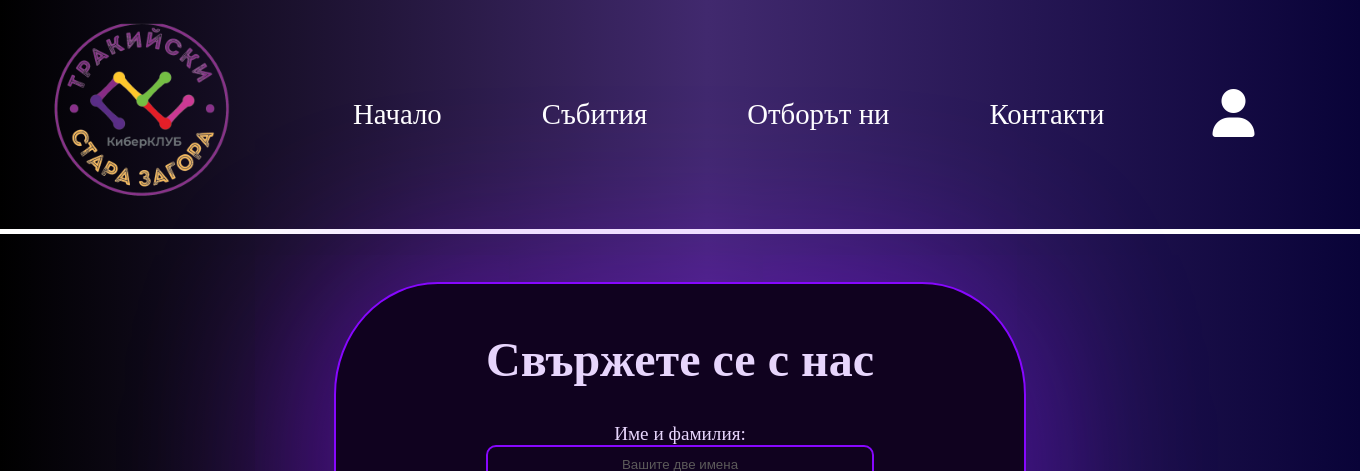
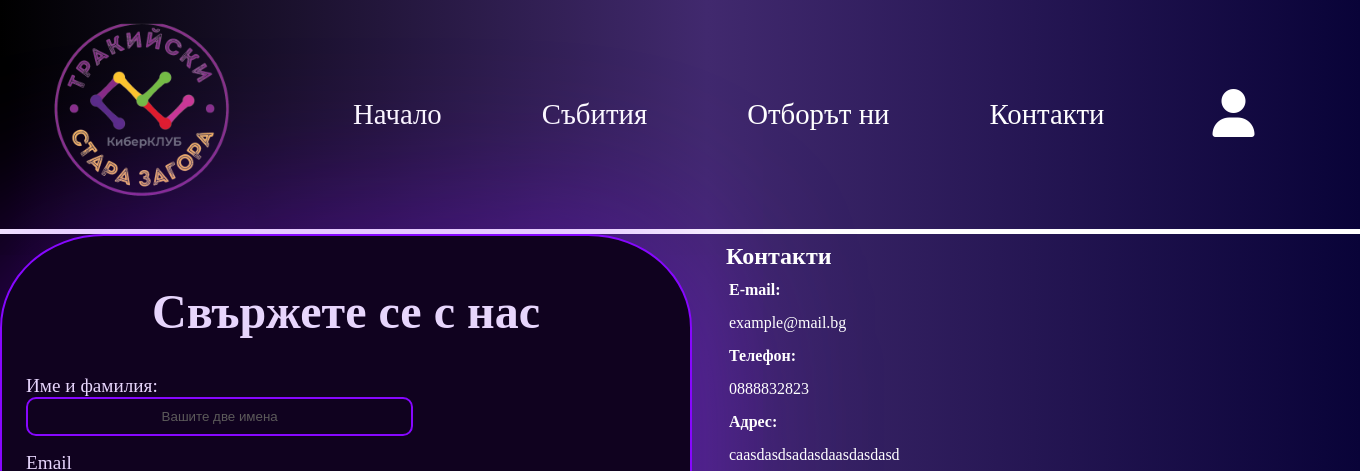
Before and after one commit to zenev777/CyberClubProject, a PHP site: page /contact.php in a window 1360 px wide. Shown: the top 471 px of the page. Run offline with PHP 8.4, Linux system fonts and the light colour scheme; some libraries are stand-ins or nearby versions.

Commit message:
contact form trying

```diff
--- a/contact.php
+++ b/contact.php
@@ -48,7 +48,7 @@
         </nav>
     </header>
 
-    <section class="home-page">
+    <section class="contact-section">
         <article class="contact-form-article">
             <form class="contact-form">
                 <h2>Свържете се с нас</h2>
@@ -58,43 +58,41 @@
                     </div>
                     <div>
                         <label for="email">Email</label><br>
-                        <input type="text" id="email" name="email" class="contact-inputs" placeholder="Вашия Email адрес"><br>
+                        <input type="text" id="email" name="email" class="contact-inputs" pattern="" placeholder="Вашия Email адрес"><br>
+                    </div>
+                    <div>
+                        <label for="phoneNumber">Тел. номер</label><br>
+                        <input type="text" id="phoneNumber" name="phoneNumber" class="contact-inputs" pattern="" placeholder="Вашия телефонен номер"><br>
                     </div>
                     <div>
                         <label for="subject">Относно:</label><br>
                         <textarea id="message" name="message" rows="4" placeholder="Напиши съобщение..."></textarea>
                     </div>
-                    <div class="upload-btn">
-                        <label for="file" class="custum-file-upload">
-                            <div class="icon">
-                                <svg viewBox="0 0 24 24" fill="" xmlns="http://www.w3.org/2000/svg">
-                                    <g id="SVGRepo_bgCarrier" stroke-width="0"></g>
-                                    <g id="SVGRepo_tracerCarrier" stroke-linecap="round" stroke-linejoin="round"></g>
-                                    <g id="SVGRepo_iconCarrier">
-                                        <path fill-rule="evenodd" clip-rule="evenodd" d="M10 1C9.73478 1 9.48043 1.10536 9.29289 1.29289L3.29289 7.29289C3.10536 7.48043 3 7.73478 3 8V20C3 21.6569 4.34315 23 6 23H7C7.55228 23 8 22.5523 8 22C8 21.4477 7.55228 21 7 21H6C5.44772 21 5 20.5523 5 20V9H10C10.5523 9 11 8.55228 11 8V3H18C18.5523 3 19 3.44772 19 4V9C19 9.55228 19.4477 10 20 10C20.5523 10 21 9.55228 21 9V4C21 2.34315 19.6569 1 18 1H10ZM9 7H6.41421L9 4.41421V7ZM14 15.5C14 14.1193 15.1193 13 16.5 13C17.8807 13 19 14.1193 19 15.5V16V17H20C21.1046 17 22 17.8954 22 19C22 20.1046 21.1046 21 20 21H13C11.8954 21 11 20.1046 11 19C11 17.8954 11.8954 17 13 17H14V16V15.5ZM16.5 11C14.142 11 12.2076 12.8136 12.0156 15.122C10.2825 15.5606 9 17.1305 9 19C9 21.2091 10.7909 23 13 23H20C22.2091 23 24 21.2091 24 19C24 17.1305 22.7175 15.5606 20.9844 15.122C20.7924 12.8136 18.858 11 16.5 11Z" fill=""></path>
-                                    </g>
-                                </svg>
-                            </div>
-                            <div class="text">
-                                <span>Прикачи файл</span>
-                            </div>
-                            <input id="file" type="file">
-                        </label>
+                    <div>
+                        <button type="button" onclick="alert('Hello World!')">Изпрати</button>
                     </div>
-                <div>
-                    <button type="button" onclick="alert('Hello World!')">Изпрати</button>
-                </div>
-
             </form>
+        </article>
+        <article class="contact-article-2">
+        <div class="contacts">
+                <h2>Контакти</h2>
+                <h4>E-mail:</h4>
+                <p>example@mail.bg</p>
+                <h4>Телефон:</h4>
+                <p>0888832823</p>
+                <h4>Адрес:</h4>
+                <p>caasdasdsadasdaasdasdasd</p>
+            </div>
+            <div class="map-card">
+                <iframe
+                    src="https://www.google.com/maps/embed?pb=!1m18!1m12!1m3!1d2946.2362964432277!2d25.569884411254638!3d42.401413032368374!2m3!1f0!2f0!3f0!3m2!1i1024!2i768!4f13.1!3m3!1m2!1s0x40a86a6ed8f009bd%3A0x9b28a6a11c26f997!2z0KLRgNCw0LrQuNC50YHQutC4INGD0L3QuNCy0LXRgNGB0LjRgtC10YI!5e0!3m2!1sbg!2sbg!4v1711394342720!5m2!1sbg!2sbg"
+                    width="600" height="450" style="border:0;" allowfullscreen="" loading="lazy" referrerpolicy="no-referrer-when-downgrade">
+                </iframe>
+            </div>
         </article>
     </section>
 
-    <!-- <section class="map-card">
-        <iframe
-            src="https://www.google.com/maps/embed?pb=!1m18!1m12!1m3!1d2946.2362964432277!2d25.569884411254638!3d42.401413032368374!2m3!1f0!2f0!3f0!3m2!1i1024!2i768!4f13.1!3m3!1m2!1s0x40a86a6ed8f009bd%3A0x9b28a6a11c26f997!2z0KLRgNCw0LrQuNC50YHQutC4INGD0L3QuNCy0LXRgNGB0LjRgtC10YI!5e0!3m2!1sbg!2sbg!4v1711394342720!5m2!1sbg!2sbg"
-            width="600" height="450" style="border:0;" allowfullscreen="" loading="lazy" referrerpolicy="no-referrer-when-downgrade">
-        </iframe>
-    </section> -->
+
 
      <!-- Footer -->
      <footer>
--- a/styles/style.css
+++ b/styles/style.css
@@ -205,6 +205,11 @@ ul {
 
 /* Contact page -----------------> */
 
+
+.contact-section{
+    display: flex;
+    gap: 2em
+}
 .contact-page {
     background-color: #fff;
     background: linear-gradient(90deg, rgba(0, 0, 0, 1) 0%, rgb(65, 41, 110) 52%, rgb(9, 3, 56) 100%);
@@ -225,12 +230,12 @@ ul {
     border: #8707ff 2px solid;
 }
 
-.contact-form-article {
+/* .contact-form-article {
     text-align: center;
     display: flex;
     justify-content: center;
     margin: 3em;
-}
+} */
 
 .contact-form h2 {
     color: #e7d5fc;
```
